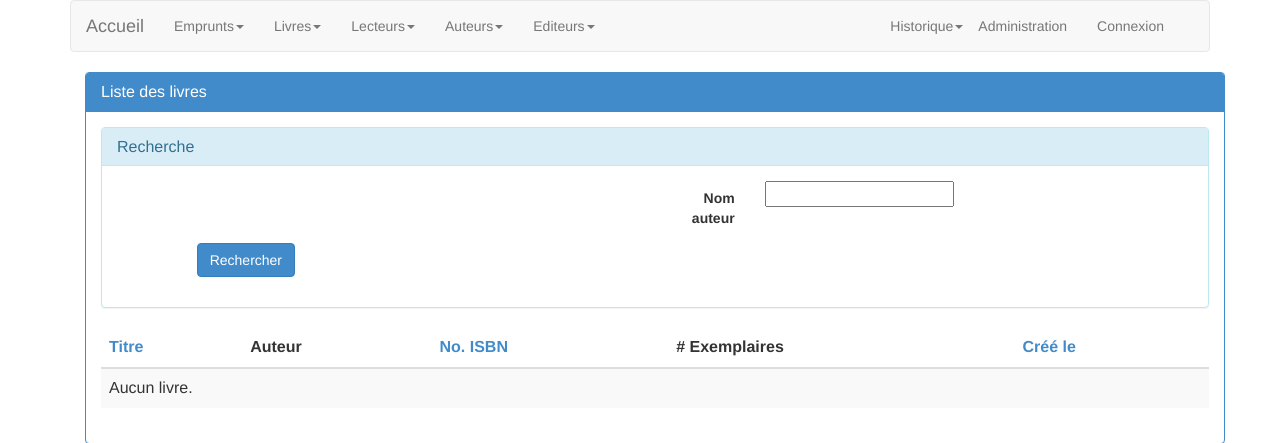
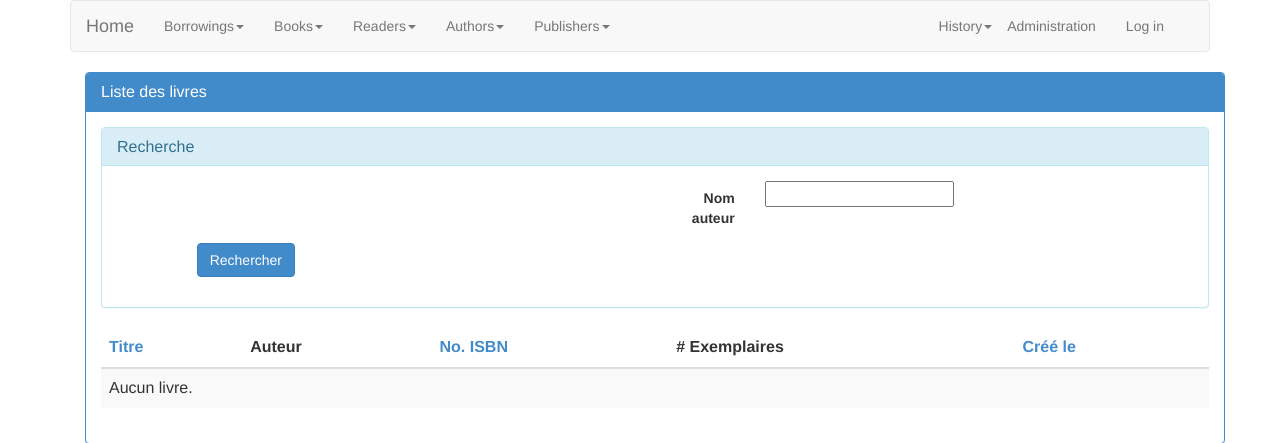
Before and after one commit to Ircam-WAM/Alessandria, a Django app: template alexandrie/templates/alexandrie/book_list.html in a window 1280 px wide. Shown: the top 443 px of the page. Run offline with Django 3.2, Linux system fonts and the light colour scheme; the template is opened without the code that fills it, so the values that code supplies are empty; parts of the project's set-up code (start-up, migrations or seed data) failed here and were passed over; some libraries are stand-ins or nearby versions.

Commit message:
Translation of base_tpl.html

```diff
--- a/alexandrie/templates/alexandrie/base_tpl.html
+++ b/alexandrie/templates/alexandrie/base_tpl.html
@@ -23,50 +23,50 @@
                 <div class="container-fluid">
                     <div class="navbar-header">
                         <button type="button" class="navbar-toggle collapsed" data-toggle="collapse" data-target=".navbar-collapse">
-                            <span class="sr-only">Toggle navigation</span>
+                            <span class="sr-only">{% trans "Toggle navigation" %}</span>
                             <span class="icon-bar"></span>
                             <span class="icon-bar"></span>
                             <span class="icon-bar"></span>
                         </button>
-                        <a class="navbar-brand" href="{% url 'alexandrie:home' %}">Accueil</a>
+                        <a class="navbar-brand" href="{% url 'alexandrie:home' %}">{% trans "Home" %}</a>
                     </div>
                     <div class="navbar-collapse collapse">
                         <ul class="nav navbar-nav">
                             <li class="dropdown">
-                                <a href="#" class="dropdown-toggle" data-toggle="dropdown">Emprunts<span class="caret"></span></a>
+                                <a href="#" class="dropdown-toggle" data-toggle="dropdown">{% trans "Borrowings" %}<span class="caret"></span></a>
                                 <ul class="dropdown-menu" role="menu">
-                                    <li><a href="{% url 'alexandrie:reader_borrow_add' %}">Ajouter</a></li>
-                                    <li><a href="{% url 'alexandrie:reader_borrow_list' 'current' %}">Emprunts en cours</a></li>
-                                    <li><a href="{% url 'alexandrie:reader_borrow_list' 'late' %}">Emprunts en retard</a></li>
-                                    <li><a href="{% url 'alexandrie:reader_borrow_list' %}">Tous les emprunts</a></li>
+                                    <li><a href="{% url 'alexandrie:reader_borrow_add' %}">{% trans "Add" %}</a></li>
+                                    <li><a href="{% url 'alexandrie:reader_borrow_list' 'current' %}">{% trans "Current borrowings" %}</a></li>
+                                    <li><a href="{% url 'alexandrie:reader_borrow_list' 'late' %}">{% trans "Late borrowings" %}</a></li>
+                                    <li><a href="{% url 'alexandrie:reader_borrow_list' %}">{% trans "All borrowings" %}</a></li>
                                 </ul>
                             </li>
                         </ul>
                         <ul class="nav navbar-nav">
                             <li class="dropdown">
-                                <a href="#" class="dropdown-toggle" data-toggle="dropdown">Livres<span class="caret"></span></a>
+                                <a href="#" class="dropdown-toggle" data-toggle="dropdown">{% trans "Books" %}<span class="caret"></span></a>
                                 <ul class="dropdown-menu" role="menu">
-                                    <li><a href="{% url 'alexandrie:book_add' %}">Ajouter</a></li>
-                                    <li><a href="{% url 'alexandrie:book_isbn_import' %}">Import ISBN</a></li>
-                                    <li><a href="{% url 'alexandrie:book_list' %}">Lister</a></li>
+                                    <li><a href="{% url 'alexandrie:book_add' %}">{% trans "Add" %}</a></li>
+                                    <li><a href="{% url 'alexandrie:book_isbn_import' %}">{% trans "ISBN import" %}</a></li>
+                                    <li><a href="{% url 'alexandrie:book_list' %}">{% trans "List" %}</a></li>
                                 </ul>
                             </li>
                         </ul>
                         <ul class="nav navbar-nav">
                             <li class="dropdown">
-                                <a href="#" class="dropdown-toggle" data-toggle="dropdown">Lecteurs<span class="caret"></span></a>
+                                <a href="#" class="dropdown-toggle" data-toggle="dropdown">{% trans "Readers" %}<span class="caret"></span></a>
                                 <ul class="dropdown-menu" role="menu">
-                                    <li><a href="{% url 'alexandrie:reader_add' %}">Ajouter</a></li>
-                                    <li><a href="{% url 'alexandrie:reader_list' %}">Lister</a></li>
+                                    <li><a href="{% url 'alexandrie:reader_add' %}">{% trans "Add" %}</a></li>
+                                    <li><a href="{% url 'alexandrie:reader_list' %}">{% trans "List" %}</a></li>
                                 </ul>
                             </li>
                         </ul>
                         <ul class="nav navbar-nav">
                             <li class="dropdown">
-                                <a href="#" class="dropdown-toggle" data-toggle="dropdown">Auteurs<span class="caret"></span></a>
+                                <a href="#" class="dropdown-toggle" data-toggle="dropdown">{% trans "Authors" %}<span class="caret"></span></a>
                                 <ul class="dropdown-menu" role="menu">
-                                    <li><a href="{% url 'alexandrie:author_add' %}">Ajouter</a></li>
-                                    <li><a href="{% url 'alexandrie:author_list' %}">Lister</a></li>
+                                    <li><a href="{% url 'alexandrie:author_add' %}">{% trans "Add" %}</a></li>
+                                    <li><a href="{% url 'alexandrie:author_list' %}">{% trans "List" %}</a></li>
                                     <!--li class="divider"></li>
                                     <li class="dropdown-header">Nav header</li>
                                     <li><a href="#">Separated link</a></li>
@@ -76,10 +76,10 @@
                         </ul>
                         <ul class="nav navbar-nav">
                             <li class="dropdown">
-                                <a href="#" class="dropdown-toggle" data-toggle="dropdown">Editeurs<span class="caret"></span></a>
+                                <a href="#" class="dropdown-toggle" data-toggle="dropdown">{% trans "Publishers" %}<span class="caret"></span></a>
                                 <ul class="dropdown-menu" role="menu">
-                                    <li><a href="{% url 'alexandrie:publisher_add' %}">Ajouter</a></li>
-                                    <li><a href="{% url 'alexandrie:publisher_list' %}">Lister</a></li>
+                                    <li><a href="{% url 'alexandrie:publisher_add' %}">{% trans "Add" %}</a></li>
+                                    <li><a href="{% url 'alexandrie:publisher_list' %}">{% trans "List" %}</a></li>
                                 </ul>
                             </li>
                         </ul>
@@ -87,25 +87,25 @@
                         <ul class="nav navbar-nav navbar-right">
                             <li>
                             {% if user.is_authenticated %}
-                                <a href="{% url 'alexandrie:logout' %}">Déconnexion {{ user.first_name }}</a>
+                                <a href="{% url 'alexandrie:logout' %}">{% trans "Log out" %} {{ user.first_name }}</a>
                             {% else %}
-                                <a href="{% url 'alexandrie:login' %}">Connexion</a>
+                                <a href="{% url 'alexandrie:login' %}">{% trans "Log in" %}</a>
                             {% endif %}
                             </li>
                         </ul>
 
                         <ul class="nav navbar-nav navbar-right">
-                            <li><a href="/admin">Administration</a></li>
+                            <li><a href="/admin">{% trans "Administration" %}</a></li>
                         </ul>
 
                         <ul class="nav navbar-nav navbar-right">
                             <li class="dropdown">
-                                <a href="#" class="dropdown-toggle" data-toggle="dropdown">Historique<span class="caret"></span></a>
+                                <a href="#" class="dropdown-toggle" data-toggle="dropdown">{% trans "History" %}<span class="caret"></span></a>
                                 <ul class="dropdown-menu" role="menu">
                                     {% for item in request.session.user_nav_list %}
                                         <li><a href="{{ item.0 }}">{{ item.1 }}</a></li>
                                      {% empty %}
-                                        <li>Vide</li>
+                                        <li>{% trans "Empty" %}</li>
                                     {% endfor %}
                                 </ul>
                             </li>
```
Also changed, not shown: alexandrie/locale/fr/LC_MESSAGES/django.po, 1 other file.
